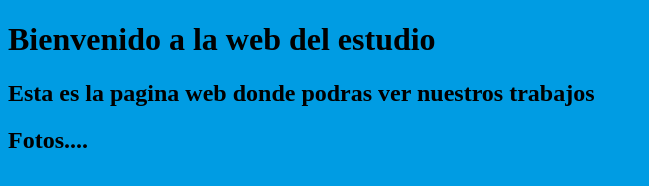
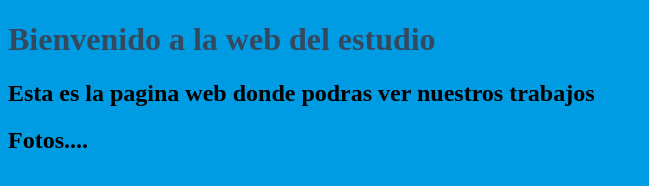
Before and after one commit to nguadarrama08/PaginaWebCursoUndemy, a plain HTML site: page index.html in a window 1280 px wide. Shown: the whole page, without its empty margins (0-649 px from the left). Drawn offline with Linux system fonts and the light colour scheme.

Commit message:
cambio color del texto
Se modifico  la etiqueta h1

```diff
--- a/index.html
+++ b/index.html
@@ -5,7 +5,11 @@
     <title>Estudio fotografico Fotocolo2000</title>
   </head>
   <body bgcolor=”#a9cce3>
-  		<h1>Bienvenido a la web del estudio</h1>
+
+    <h1  style="color: rgb(52, 73, 94);">
+
+Bienvenido a la web del estudio
+</h1>
   		<h2>Esta es la pagina web donde podras ver nuestros trabajos</h2>
   		<h2>Fotos....</h2>
   </body>
```
